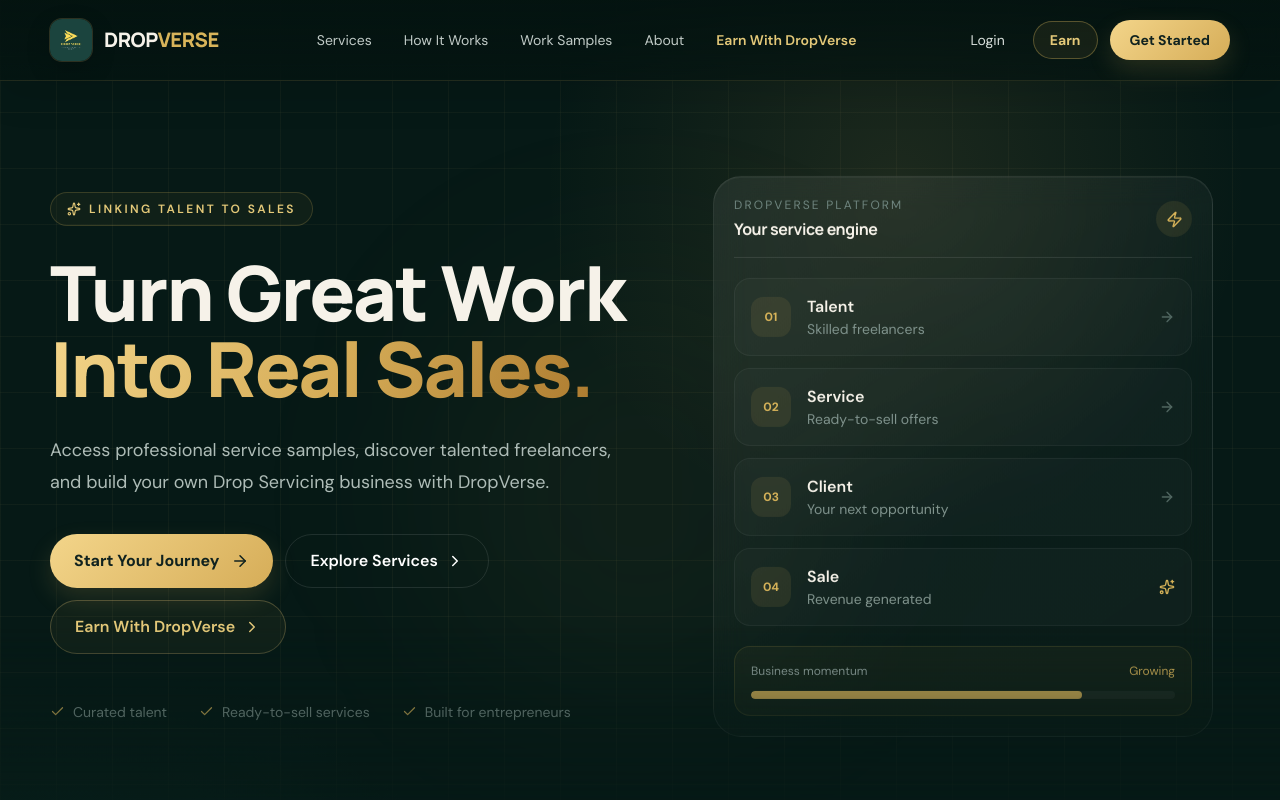
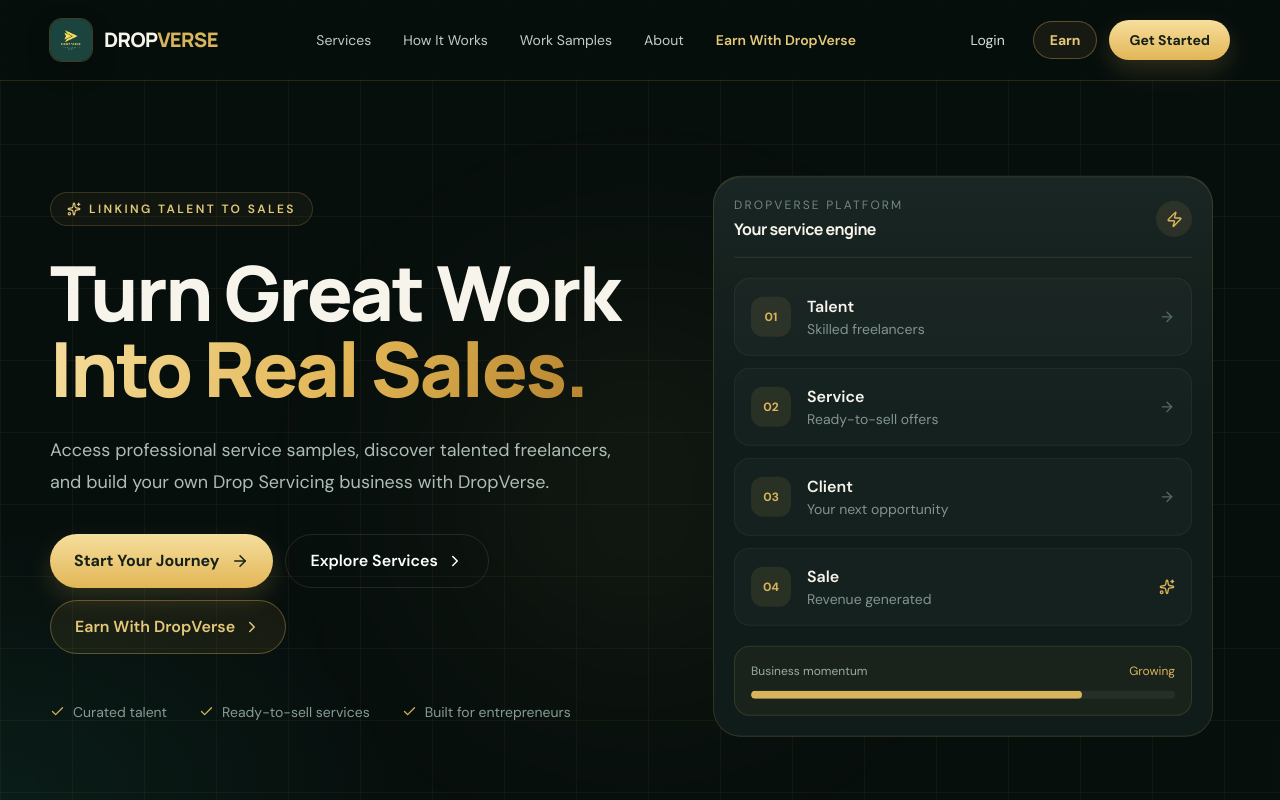
Before and after one commit to dropverseagency/dropverse, a Next.js app: page / in a window 1280 px wide. Shown: the top 800 px of the page. Built offline with nearby package versions, Linux system fonts and the light colour scheme; no server answers.

Commit message:
Apply the ink and brass theme across the site.

```diff
--- a/app/globals.css
+++ b/app/globals.css
@@ -1,29 +1,91 @@
-@import url('https://fonts.googleapis.com/css2?family=DM+Sans:wght@400;500;600;700&family=Manrope:wght@500;600;700;800&family=Space+Grotesk:wght@500;600;700&display=swap');
+@import url('https://fonts.googleapis.com/css2?family=DM+Sans:wght@400;500;600;700&family=Manrope:wght@500;600;700;800&display=swap');
 @tailwind base;
 @tailwind components;
 @tailwind utilities;
 
-:root { --bg:#061916; --bg-deep:#041310; --bg2:#0a2521; --surface:rgba(16,46,41,.72); --surface-solid:#0d2b26; --gold:#d6ad58; --gold-bright:#f3d58a; --gold-soft:#e6c477; --text:#f6f2e9; --muted:#9eafa9; --muted-soft:#738781; --line:rgba(230,196,119,.18); --line-soft:rgba(255,255,255,.085); --ease-out:cubic-bezier(.23,1,.32,1); }
-* { box-sizing:border-box; }
-html { scroll-behavior:smooth; background:var(--bg-deep); }
-body { margin:0; min-width:320px; background:radial-gradient(circle at 82% -12%,rgba(214,173,88,.12),transparent 28rem),radial-gradient(circle at 4% 28%,rgba(28,111,88,.12),transparent 30rem),var(--bg); color:var(--text); font-family:'DM Sans',sans-serif; -webkit-font-smoothing:antialiased; text-rendering:optimizeLegibility; }
-::selection { background:rgba(214,173,88,.34); color:#fffaf0; }
-a { color:inherit; text-decoration:none; }
-button,a { -webkit-tap-highlight-color:transparent; }
-button:focus-visible,a:focus-visible,input:focus-visible,select:focus-visible,textarea:focus-visible { outline:2px solid var(--gold-bright); outline-offset:3px; }
-.font-display { font-family:'Manrope',sans-serif; letter-spacing:-.025em; }
-.font-brand { font-family:'Space Grotesk',sans-serif; }
-.container { width:min(1180px,calc(100% - 40px)); margin:auto; }
-.gold-gradient { background:linear-gradient(110deg,var(--gold-bright) 0%,var(--gold) 52%,#ad7b2f 100%); -webkit-background-clip:text; background-clip:text; color:transparent; }
-.grid-bg { background-color:var(--bg); background-image:linear-gradient(rgba(230,196,119,.045) 1px,transparent 1px),linear-gradient(90deg,rgba(230,196,119,.045) 1px,transparent 1px),radial-gradient(circle at 70% 22%,rgba(214,173,88,.11),transparent 22rem); background-size:56px 56px,56px 56px,auto; mask-image:linear-gradient(to bottom,#000 75%,transparent 100%); }
-.glow { box-shadow:0 24px 100px rgba(0,0,0,.26),0 0 90px rgba(214,173,88,.08); }
-.card { background:linear-gradient(145deg,rgba(255,255,255,.075),rgba(255,255,255,.018) 58%,rgba(214,173,88,.025)); border:1px solid var(--line-soft); box-shadow:inset 0 1px 0 rgba(255,255,255,.045); backdrop-filter:blur(16px); }
-.brand-header { background:linear-gradient(180deg,rgba(4,19,16,.92),rgba(4,19,16,.68)) !important; border-color:rgba(230,196,119,.13) !important; box-shadow:0 12px 40px rgba(0,0,0,.12); }
-.brand-logo-mark { box-shadow:0 0 0 1px rgba(230,196,119,.18),0 8px 24px rgba(0,0,0,.2); }
-.brand-button-primary { background:linear-gradient(135deg,var(--gold-bright),var(--gold)) !important; box-shadow:0 10px 24px rgba(214,173,88,.16); transition:transform .18s var(--ease-out),box-shadow .18s var(--ease-out),filter .18s var(--ease-out); }
-.brand-button-primary:hover { filter:brightness(1.07); box-shadow:0 14px 32px rgba(214,173,88,.24); transform:translateY(-1px); }
-.brand-button-primary:active { transform:scale(.975); }
-.brand-button-secondary { border-color:rgba(230,196,119,.27) !important; background:rgba(214,173,88,.055) !important; transition:transform .18s var(--ease-out),border-color .18s var(--ease-out),background .18s var(--ease-out); }
-.brand-button-secondary:hover { background:rgba(214,173,88,.12) !important; border-color:rgba(230,196,119,.5) !important; transform:translateY(-1px); }
-@media (prefers-reduced-motion:no-preference) { .card { transition:border-color .25s var(--ease-out),transform .25s var(--ease-out),box-shadow .25s var(--ease-out); } .card:hover { box-shadow:inset 0 1px 0 rgba(255,255,255,.06),0 18px 44px rgba(0,0,0,.16); } }
-@media (max-width:700px) { .container { width:min(100% - 28px,1180px); } .grid-bg { background-size:42px 42px,42px 42px,auto; } }
+:root {
+  --bg: #070f0d;
+  --bg-deep: #040807;
+  --surface: #101c19;
+  --gold: #e2b656;
+  --gold-bright: #f6de9d;
+  --text: #f7f4ec;
+  --muted: #c5d0cb;
+  --line: rgba(226, 182, 86, .22);
+  --ease-out: cubic-bezier(.23, 1, .32, 1);
+}
+
+* { box-sizing: border-box; }
+html { scroll-behavior: smooth; background: var(--bg-deep); }
+body {
+  margin: 0;
+  min-width: 320px;
+  color: var(--text);
+  font-family: 'DM Sans', sans-serif;
+  background:
+    radial-gradient(900px 420px at 80% -10%, rgba(226, 182, 86, .14), transparent 60%),
+    radial-gradient(700px 480px at 0% 20%, rgba(24, 92, 74, .18), transparent 55%),
+    var(--bg);
+  -webkit-font-smoothing: antialiased;
+}
+::selection { background: rgba(226, 182, 86, .35); color: #fffaf0; }
+a { color: inherit; text-decoration: none; }
+button, a { -webkit-tap-highlight-color: transparent; }
+button:focus-visible, a:focus-visible, input:focus-visible, select:focus-visible, textarea:focus-visible {
+  outline: 2px solid var(--gold-bright);
+  outline-offset: 3px;
+}
+.font-display { font-family: 'Manrope', sans-serif; letter-spacing: -.03em; }
+.container { width: min(1180px, calc(100% - 40px)); margin: auto; }
+.gold-gradient {
+  background: linear-gradient(110deg, var(--gold-bright), var(--gold) 55%, #b6842e);
+  -webkit-background-clip: text;
+  background-clip: text;
+  color: transparent;
+}
+.grid-bg {
+  background-color: transparent;
+  background-image:
+    linear-gradient(rgba(226, 182, 86, .05) 1px, transparent 1px),
+    linear-gradient(90deg, rgba(226, 182, 86, .05) 1px, transparent 1px);
+  background-size: 72px 72px;
+}
+.theme-band {
+  background:
+    linear-gradient(180deg, rgba(226, 182, 86, .06), transparent 90px),
+    #0c1916;
+  border-color: rgba(226, 182, 86, .12);
+}
+.theme-ink { background: #081311; }
+.glow { box-shadow: 0 30px 80px rgba(0, 0, 0, .35), 0 0 0 1px rgba(226, 182, 86, .08); }
+.card {
+  background:
+    linear-gradient(180deg, rgba(255, 255, 255, .045), transparent 42%),
+    #101c19;
+  border: 1px solid rgba(226, 182, 86, .16);
+  box-shadow: inset 0 1px 0 rgba(255, 255, 255, .05);
+}
+.brand-header {
+  background: rgba(7, 15, 13, .88) !important;
+  border-color: rgba(226, 182, 86, .16) !important;
+  backdrop-filter: blur(18px);
+}
+.brand-logo-mark { box-shadow: 0 0 0 1px rgba(226, 182, 86, .28), 0 10px 24px rgba(0, 0, 0, .28); }
+.brand-button-primary {
+  background: linear-gradient(180deg, var(--gold-bright), var(--gold)) !important;
+  color: #142018 !important;
+  box-shadow: 0 10px 24px rgba(226, 182, 86, .18);
+}
+.brand-button-primary:hover { filter: brightness(1.06); transform: translateY(-1px); }
+.brand-button-secondary {
+  border-color: rgba(226, 182, 86, .35) !important;
+  background: rgba(226, 182, 86, .08) !important;
+}
+input, select, textarea {
+  background: #0b1614;
+  border: 1px solid rgba(226, 182, 86, .18);
+  color: var(--text);
+}
+@media (max-width: 700px) {
+  .container { width: min(100% - 28px, 1180px); }
+}
```
